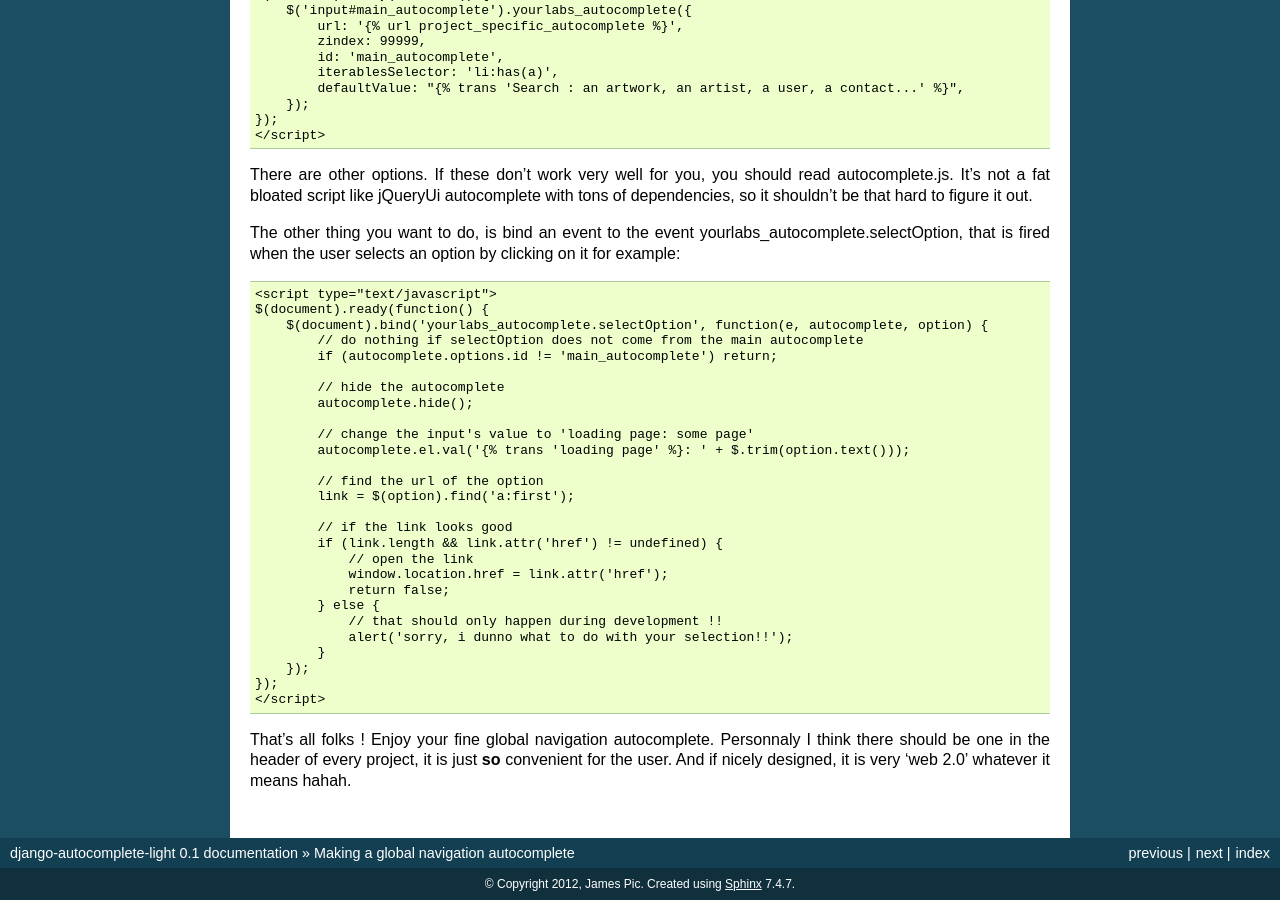
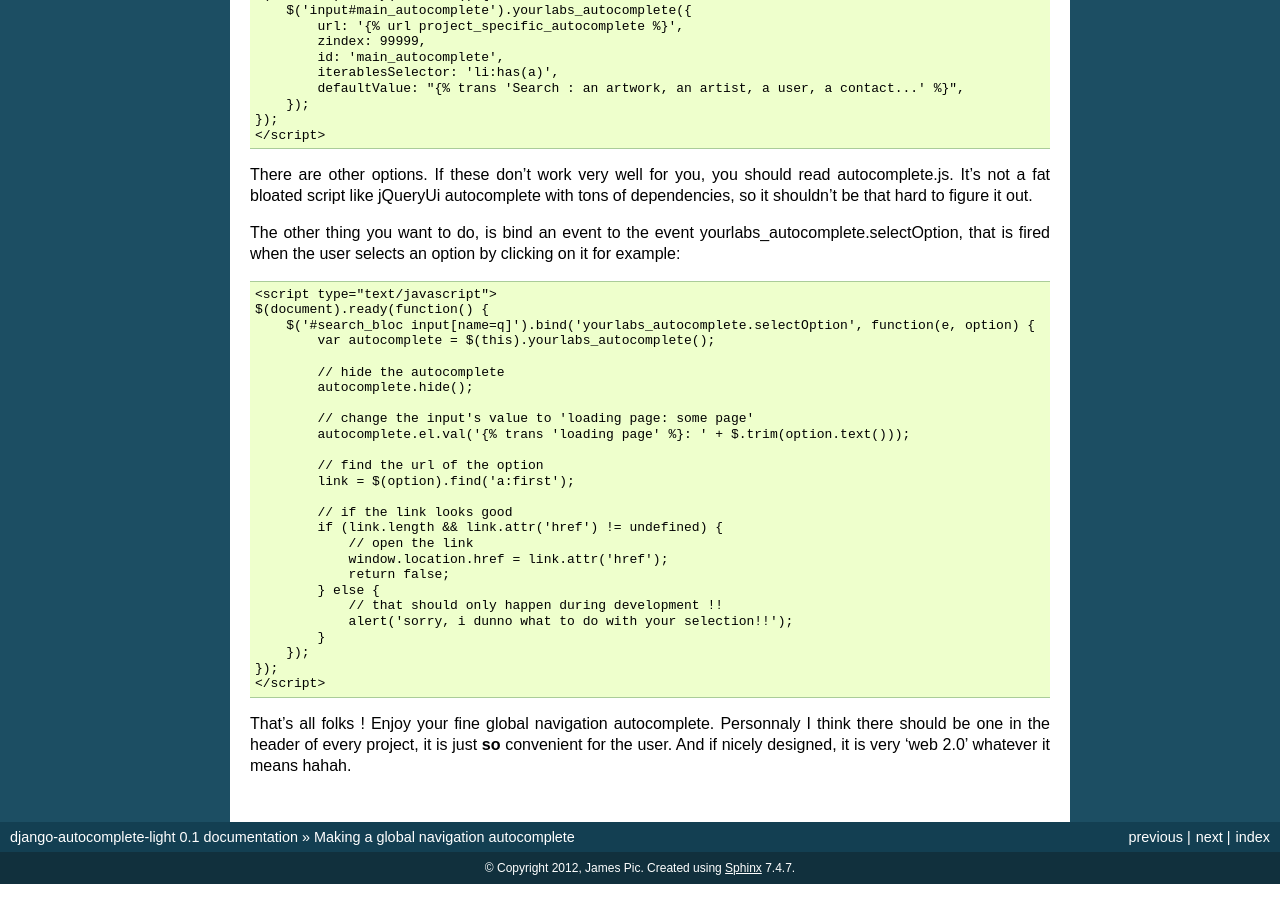
Before and after one commit to yourlabs/django-autocomplete-light, a Sphinx documentation site: the page built from docs/source/navigation.rst, in a window 1280 px wide and 900 px high, scrolled down 3005 px. Built offline with Sphinx 7.4.7, drawn with Linux system fonts in a browser that asks for light colours.

Commit message:
Updated docs on global navigation

```diff
--- a/docs/source/navigation.rst
+++ b/docs/source/navigation.rst
@@ -203,9 +203,8 @@ option by clicking on it for example::
 
     <script type="text/javascript">
     $(document).ready(function() {
-        $(document).bind('yourlabs_autocomplete.selectOption', function(e, autocomplete, option) {
-            // do nothing if selectOption does not come from the main autocomplete
-            if (autocomplete.options.id != 'main_autocomplete') return;
+        $('#search_bloc input[name=q]').bind('yourlabs_autocomplete.selectOption', function(e, option) {
+            var autocomplete = $(this).yourlabs_autocomplete();
 
             // hide the autocomplete
             autocomplete.hide();
```
